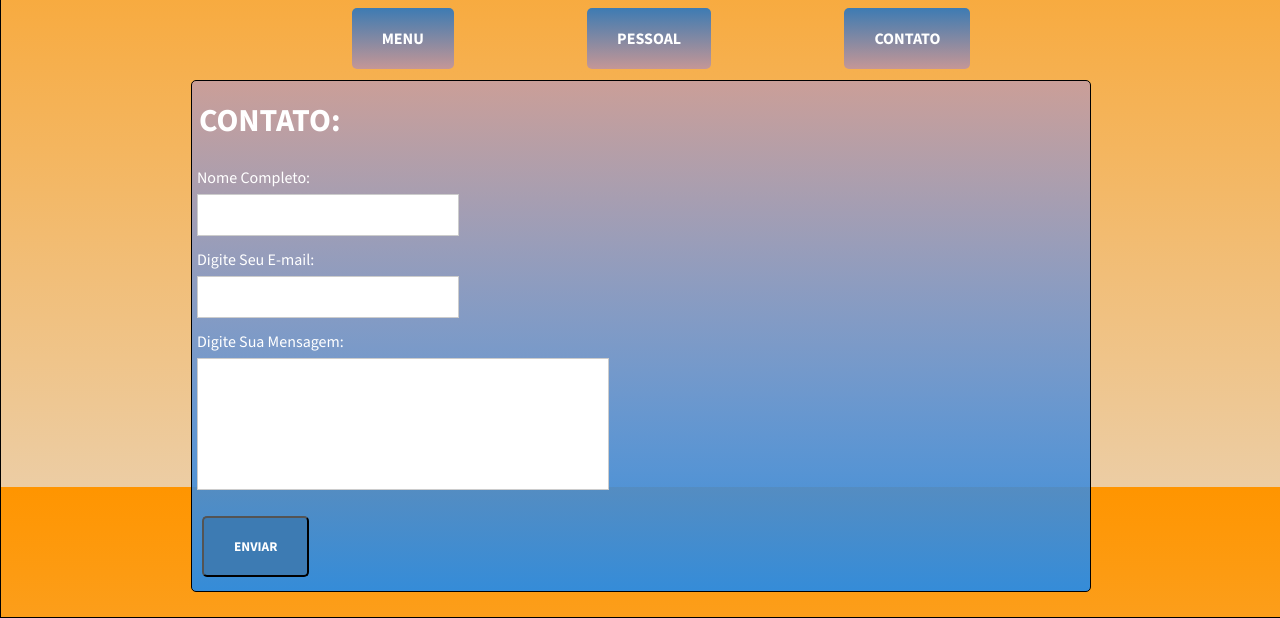
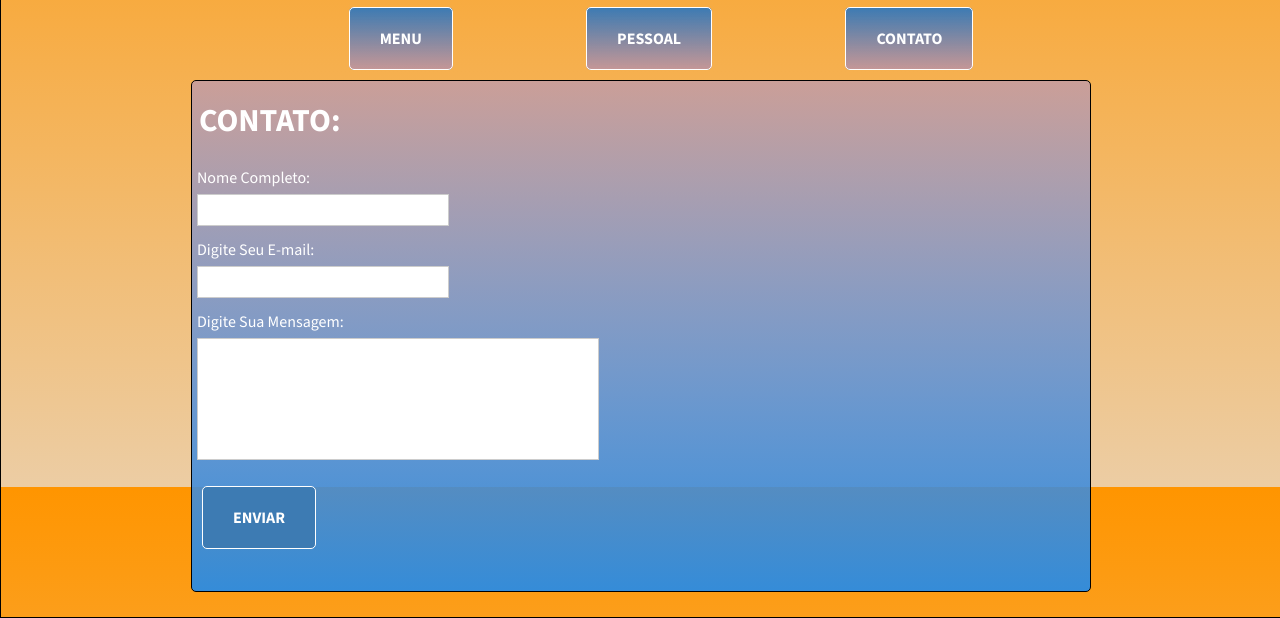
Before and after one commit to GodoyLandgraf/MatheusGodoyLandgraf_Projeto, a plain HTML site: page contato.html in a window 1280 px wide. Shown: the part 324-942 px from the top of the page. Drawn offline with nearby package versions, Linux system fonts and the light colour scheme.

Commit message:
porhojedeu

```diff
--- a/css/style.css
+++ b/css/style.css
@@ -1,8 +1,5 @@
 @import url('https://fonts.googleapis.com/css2?family=Noto+Sans:wght@700&family=Source+Sans+3:wght@400;700&display=swap');
 
-**{
-
-}
 html{
     margin-top: 10px;
     background-image: linear-gradient(to bottom, white,burlywood);
@@ -51,10 +48,11 @@ ul.menu li a{
     padding: 20px 30px;
     color: #fff;
     text-decoration: none;
+    border: 1px solid white;
 }
 
 ul.menu li a:hover{
-    background-color: #5aa5db;
+    background-color: #02d9ff;
 }
 
 .apresentacao, .contato {
@@ -82,13 +80,12 @@ label{
     margin: 2px;
 }
 input[type=text], textarea{
-    padding: 5px;
+    padding: 0px;
     line-height: 2;
     width: 250px;
     font-size: 15px;
     border:1px solid #CCC;
     outline: 0;
-    margin-top: 0px;
 }
 
 textarea{
@@ -100,13 +97,13 @@ textarea{
 button{
     margin: 10px;
     background-color: #3d7bb3;
+    font-family: 'Source Sans 3';
+    font-size: 16px;
     font-weight: 700;
+    border: 1px solid white;
     border-radius: 5px;
     padding: 20px 30px;
     color: #fff;
-    text-decoration: none;
-    font-family: 'Source Sans 3'
-
 }
 
 button:hover {
```
